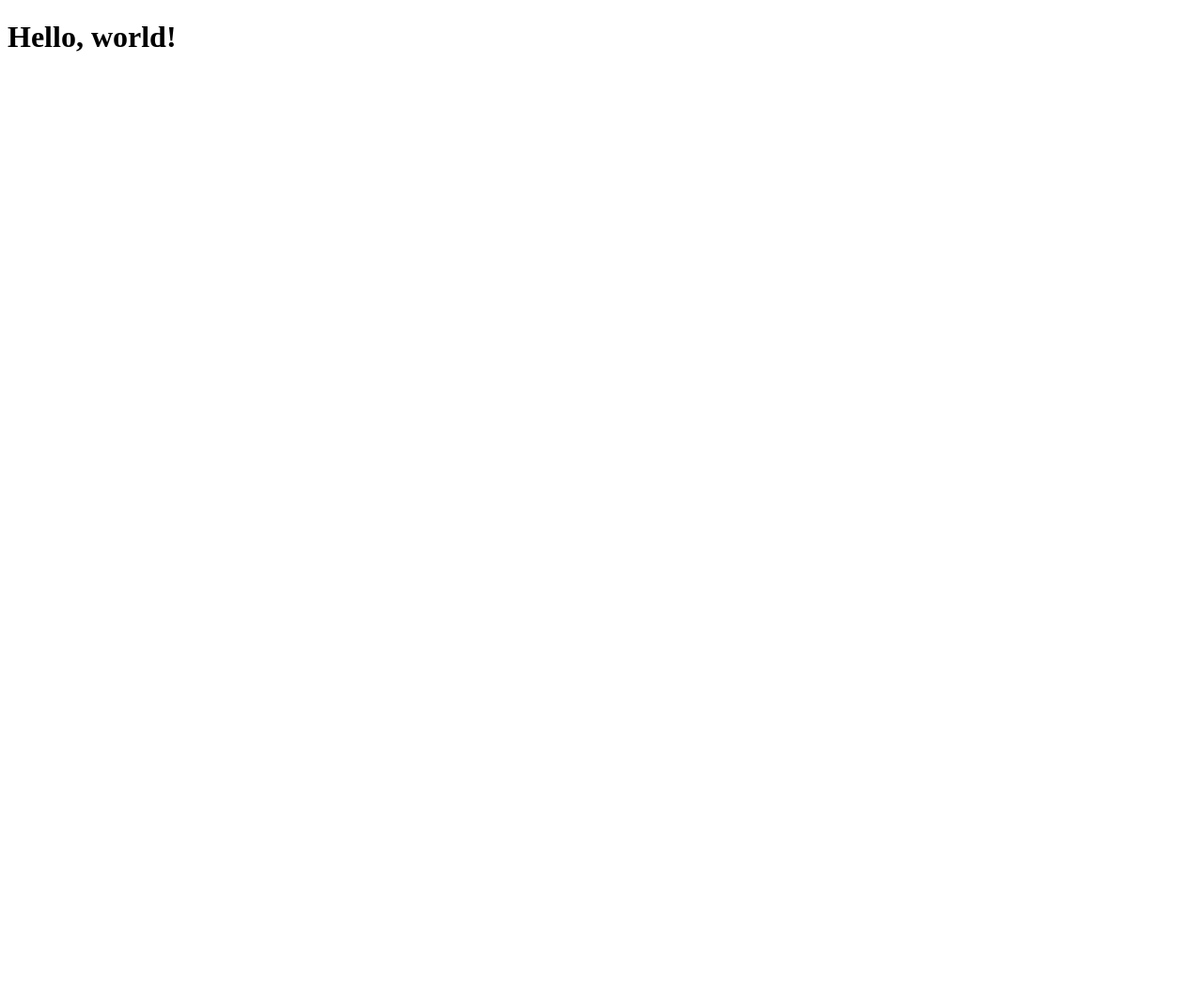
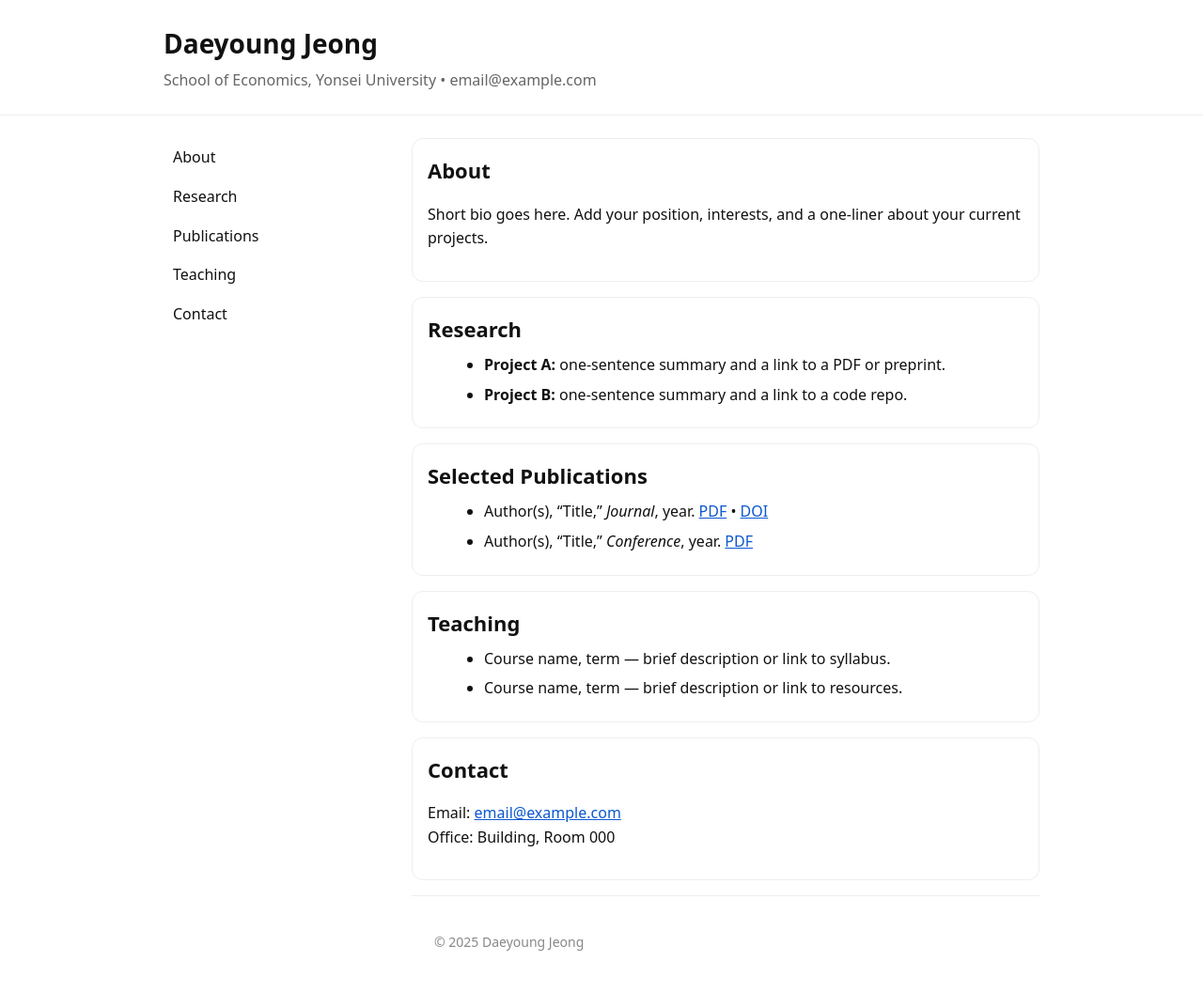
Before and after one commit to jeongdaeyoung/jeongdaeyoung.github.io, a plain HTML site: page index.html in a window 1280 px wide. Shown: the whole page at 94% size. Before the commit the page ends 800 px from the top, so only its background shows below. Drawn offline with Linux system fonts and the light colour scheme.

Commit message:
Update index.html

```diff
--- a/index.html
+++ b/index.html
@@ -1,5 +1,99 @@
 <!doctype html>
-<html>
-  <head><meta charset="utf-8"><title>Hello</title></head>
-  <body><h1>Hello, world!</h1></body>
+<html lang="en">
+<head>
+  <meta charset="utf-8" />
+  <meta name="viewport" content="width=device-width, initial-scale=1" />
+  <title>Daeyoung Jeong</title>
+  <style>
+    :root { --max: 980px; --fg: #111; --muted:#666; --bg:#fff; --accent:#0b57d0; }
+    * { box-sizing: border-box; }
+    body { margin:0; font:16px/1.6 system-ui, -apple-system, Segoe UI, Roboto, Arial, sans-serif; color:var(--fg); background:var(--bg); }
+    header { border-bottom:1px solid #eee; }
+    .wrap { max-width:var(--max); margin:0 auto; padding:24px; }
+    .brand { display:flex; align-items:center; gap:16px; }
+    .brand img { width:84px; height:84px; border-radius:50%; object-fit:cover; }
+    .brand h1 { margin:0; font-size:28px; }
+    .brand p { margin:4px 0 0; color:var(--muted); }
+    main { display:grid; grid-template-columns: 240px 1fr; gap:24px; }
+    nav { position:sticky; top:16px; align-self:start; }
+    nav a { display:block; padding:8px 10px; border-radius:8px; text-decoration:none; color:var(--fg); }
+    nav a:hover, nav a:focus { background:#f5f7fb; }
+    section { padding-top:8px; }
+    section h2 { margin:0 0 8px; font-size:22px; }
+    .card { border:1px solid #eee; border-radius:12px; padding:16px; margin-bottom:16px; }
+    ul { margin:8px 0 0 20px; }
+    li { margin:6px 0; }
+    a { color:var(--accent); }
+    footer { border-top:1px solid #eee; margin-top:24px; }
+  </style>
+</head>
+<body>
+  <header>
+    <div class="wrap brand">
+      <!-- Optional headshot -->
+      <!-- <img src="headshot.jpg" alt="Profile photo" /> -->
+      <div>
+        <h1>Daeyoung Jeong</h1>
+        <p>School of Economics, Yonsei University • email@example.com</p>
+      </div>
+    </div>
+  </header>
+
+  <div class="wrap">
+    <main>
+      <nav>
+        <a href="#about">About</a>
+        <a href="#research">Research</a>
+        <a href="#publications">Publications</a>
+        <a href="#teaching">Teaching</a>
+        <a href="#contact">Contact</a>
+      </nav>
+
+      <div>
+        <section id="about" class="card">
+          <h2>About</h2>
+          <p>Short bio goes here. Add your position, interests, and a one-liner about your current projects.</p>
+        </section>
+
+        <section id="research" class="card">
+          <h2>Research</h2>
+          <ul>
+            <li><strong>Project A:</strong> one-sentence summary and a link to a PDF or preprint.</li>
+            <li><strong>Project B:</strong> one-sentence summary and a link to a code repo.</li>
+          </ul>
+        </section>
+
+        <section id="publications" class="card">
+          <h2>Selected Publications</h2>
+          <ul>
+            <li>Author(s), “Title,” <em>Journal</em>, year. <a href="#">PDF</a> • <a href="#">DOI</a></li>
+            <li>Author(s), “Title,” <em>Conference</em>, year. <a href="#">PDF</a></li>
+          </ul>
+        </section>
+
+        <section id="teaching" class="card">
+          <h2>Teaching</h2>
+          <ul>
+            <li>Course name, term — brief description or link to syllabus.</li>
+            <li>Course name, term — brief description or link to resources.</li>
+          </ul>
+        </section>
+
+        <section id="contact" class="card">
+          <h2>Contact</h2>
+          <p>Email: <a href="mailto:email@example.com">email@example.com</a><br />
+             Office: Building, Room 000</p>
+        </section>
+
+        <footer class="wrap">
+          <p style="color:#888;font-size:14px;">© <span id="y"></span> Daeyoung Jeong</p>
+        </footer>
+      </div>
+    </main>
+  </div>
+
+  <script>
+    document.getElementById('y').textContent = new Date().getFullYear();
+  </script>
+</body>
 </html>
```
